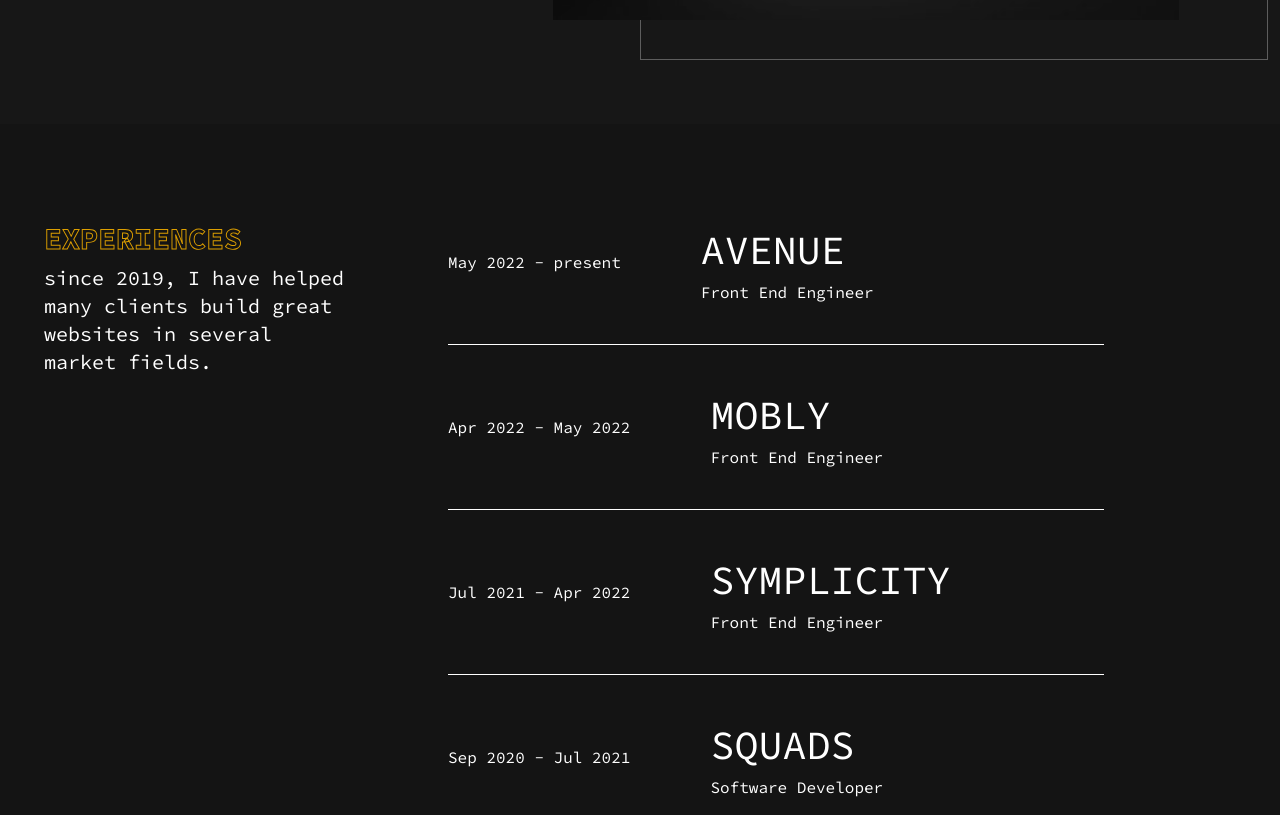
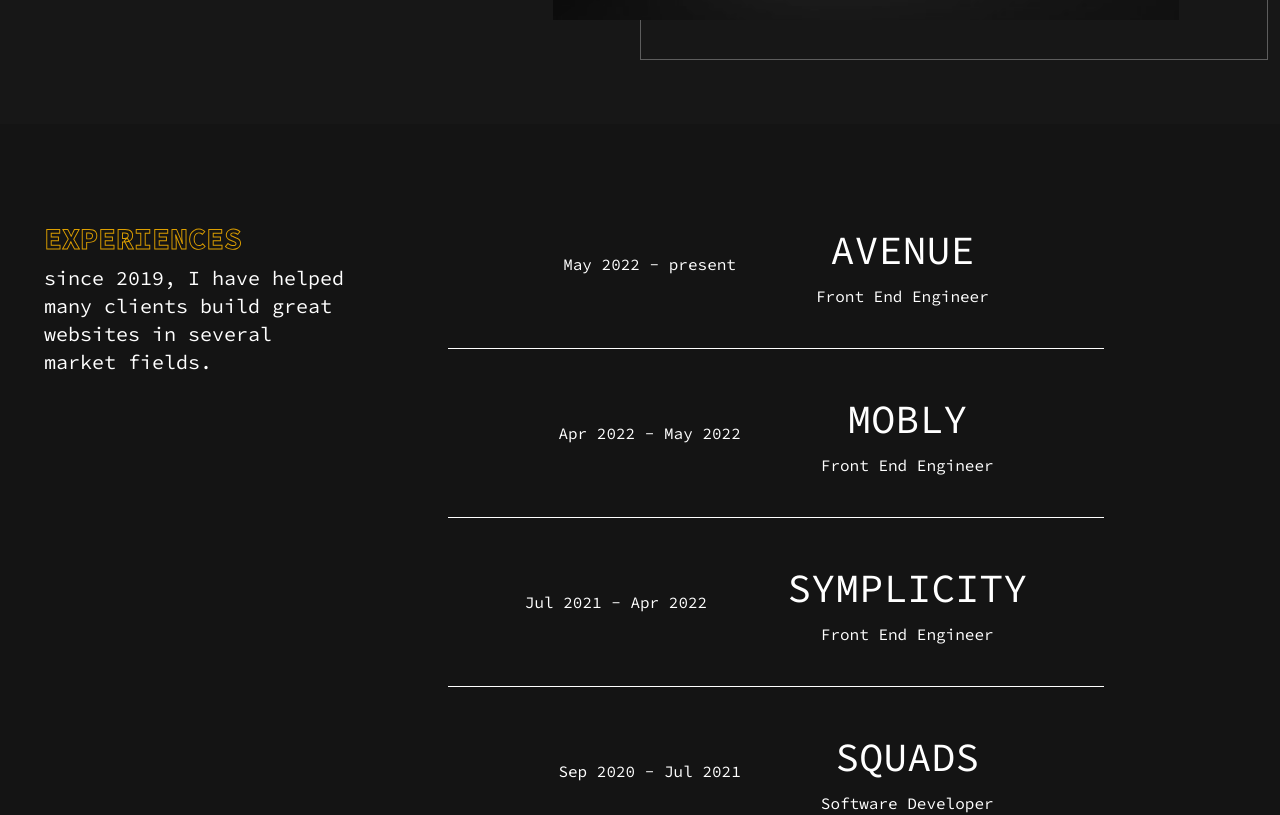
Before and after one commit to Guilherme1067/MyPortio, a React (Vite) app: page / in a window 1280 px wide. Shown: the part 2880-3695 px from the top of the page. Built offline with nearby package versions, Linux system fonts and the light colour scheme.

Commit message:
change some styles

```diff
--- a/src/components/Experiences.tsx
+++ b/src/components/Experiences.tsx
@@ -34,12 +34,11 @@
 function JobsInfo() {
   return (
     <div className="flex flex-col gap-10 sm:pt-24" >
-
       {jobs.map(job => {
         return (
-          <div key={job.name} className="flex flex-col gap-6 pb-6 md:flex-row border-solid border-b-[0.5px] border-white md:items-center border-border-gray md:pb-10 md:gap-20 ">
+          <div key={job.name} className="flex flex-col gap-6 pb-6 md:flex-row border-solid border-b-[0.5px] border-white md:items-center border-border-gray md:pb-10 md:gap-20 sm:w-auto w-[100vw] justify-center items-center">
             <span className="text-white text-sm sm:text-base">{job.period}</span>
-            <div >
+            <div className="flex flex-col gap-1 items-center " >
               <p translate="no" className="text-white text-[28px]  sm:text-[40px]">{job.name}</p>
               <span translate="no" className="text-white text-sm sm:text-base">{job.title}</span>
             </div>
@@ -52,7 +51,7 @@
 
 function ExperiencesContainer({ children }: ExperienceContainerProps) {
   return (
-    <div id="Experiences" className=" bg-black-dark pl-[30px] sm:pl-11 width-[100vw] ">
+    <div id="Experiences" className=" bg-black-dark  width-[100vw] ">
       <div className=" flex flex-col">
         <div className=" flex flex-col sm:flex-row justify-between pr-44">
           {children}
@@ -64,7 +63,7 @@
 
 function ExperienceDescription() {
   return (
-    <div className="flex gap-2 flex-col pt-16 sm:pt-24">
+    <div className="flex gap-2 flex-col pt-16 sm:pt-24 pl-[30px] sm:pl-11">
       <h1 className="jobs text-[28px] sm:text-3xl font-bold ">EXPERIENCES</h1>
       <p className=" text-sm sm:text-xl text-white w-[300px] pb-8 ">since 2019, I have helped many clients build great websites in several market fields. </p>
     </div>
```
